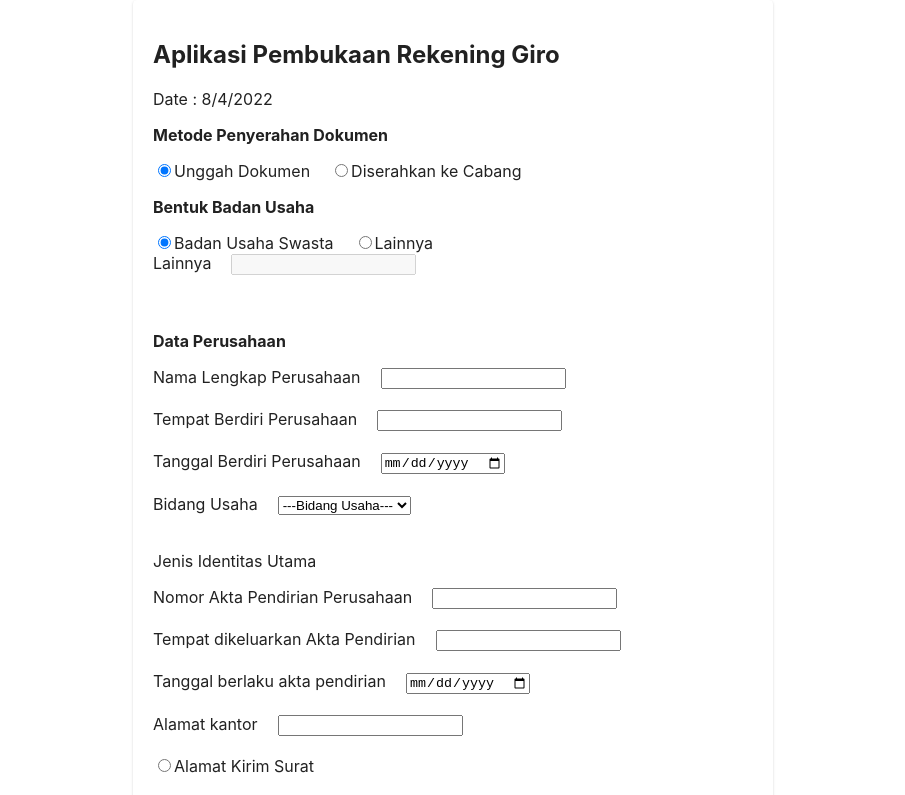
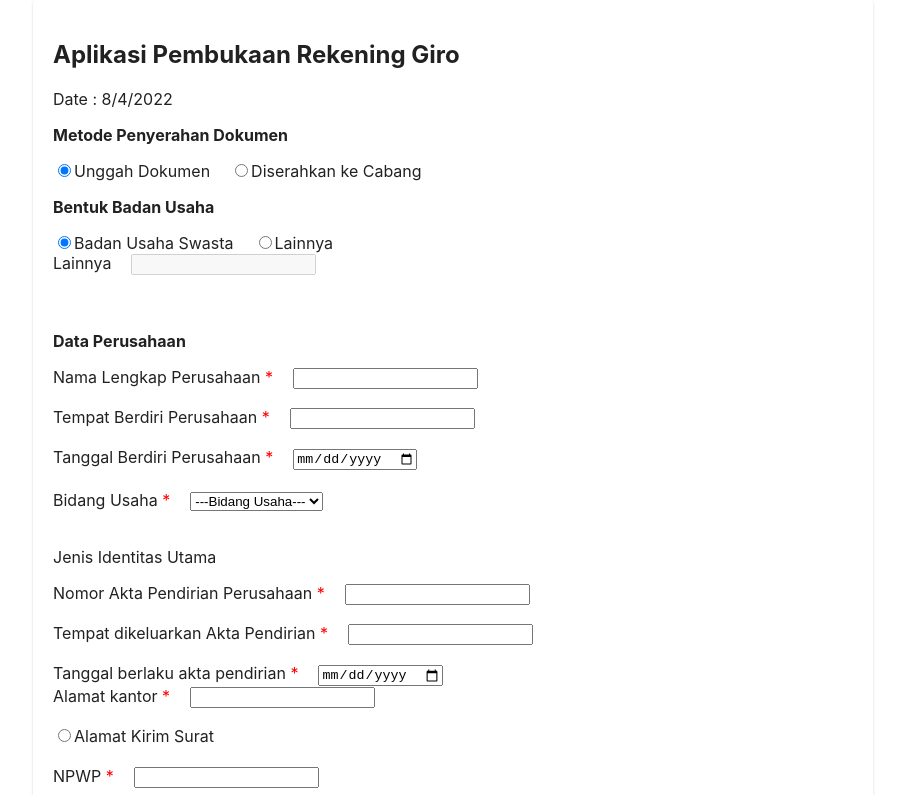
Before and after one commit to DeppaTori/current-account, a React (Create React App) app: page /form in a window 1280 px wide. Shown: the top 795 px of the page, without its empty margins (187-1092 px from the left). Built offline with nearby package versions, Linux system fonts and the light colour scheme.

Commit message:
add validation for checkbox

```diff
--- a/src/App.css
+++ b/src/App.css
@@ -39,3 +39,11 @@
 label {
   margin-right: 20px;
 }
+.error-text {
+  color: red;
+  font-size: 14px;
+}
+.required:after {
+  content: " *";
+  color: red;
+}
--- a/src/components/BentukBadanUsahaFields.js
+++ b/src/components/BentukBadanUsahaFields.js
@@ -50,7 +50,9 @@ export const BentukBadanUsahaFields = ({
         disabled={jenisBadanUsaha !== "lainnya" ? true : false}
       />
       <br />
-      {errLainnya.length > 0 && <span>{errLainnya}</span>}
+      {errLainnya.length > 0 && (
+        <span className="error-text">{errLainnya}</span>
+      )}
       <br />
     </>
   );
--- a/src/components/DataPerusahaanFields.js
+++ b/src/components/DataPerusahaanFields.js
@@ -18,8 +18,13 @@ export const DataPerusahaanFields = ({ errMsg, onChange }) => {
         errMsg={errMsg.tempat}
         onChange={onChange}
       />
-
-      <label htmlFor="tanggal">Tanggal Berdiri Perusahaan</label>
+      <div style={{ display: "flex", flexDirection: "row" }}>
+        <div>
+          <label htmlFor="tanggal" className="required">
+            Tanggal Berdiri Perusahaan
+          </label>
+        </div>
+        <div>
           <input
             id="tanggal"
             type="date"
@@ -27,10 +32,20 @@ export const DataPerusahaanFields = ({ errMsg, onChange }) => {
             onChange={onChange}
           />
           <br />
-      {errMsg.tanggal.length > 0 && <span>{errMsg.tanggal}</span>}
+          {errMsg.tanggal.length > 0 && (
+            <span className="error-text">{errMsg.tanggal}</span>
+          )}
+        </div>
+      </div>
+
       <br />
-      <label for="bidang">Bidang Usaha</label>
-
+      <div style={{ display: "flex", flexDirection: "row" }}>
+        <div>
+          <label for="bidang" className="required">
+            Bidang Usaha
+          </label>
+        </div>
+        <div>
           <select
             name={generateName("Bidang Usaha")}
             id="bidang"
@@ -41,7 +56,12 @@ export const DataPerusahaanFields = ({ errMsg, onChange }) => {
             <option value="pergudangan">Pergudangan</option>
           </select>
           <br />
-      {errMsg.bidang.length > 0 && <span>{errMsg.bidang}</span>}
+          {errMsg.bidang.length > 0 && (
+            <span className="error-text">{errMsg.bidang}</span>
+          )}
+        </div>
+      </div>
+
       <br />
     </>
   );
--- a/src/components/DateField.js
+++ b/src/components/DateField.js
@@ -1,11 +1,23 @@
 import { generateName } from "../Helper";
 
-export const DateField = ({ label, value, maxLength, errMsg, onChange }) => {
+export const DateField = ({
+  label,
+  value,
+  maxLength,
+  errMsg,
+  onChange,
+  required = true,
+}) => {
   const name = generateName(label);
   const id = name.concat("_id");
   return (
-    <>
-      <label htmlFor={id}>{label}</label>
+    <div style={{ display: "flex", flexDirection: "row" }}>
+      <div>
+        <label htmlFor={id} className={required ? "required" : ""}>
+          {label}
+        </label>
+      </div>
+      <div>
         <input
           id={id}
           type="date"
@@ -15,9 +27,11 @@ export const DateField = ({ label, value, maxLength, errMsg, onChange }) => {
           onChange={onChange}
         />
         <br />
-      {errMsg.length > 0 && <span>{errMsg}</span>}
+        {errMsg.length > 0 && <span className="error-text">{errMsg}</span>}
+      </div>
+
       <br />
-    </>
+    </div>
   );
 };
 
--- a/src/components/PersetujuanFields.js
+++ b/src/components/PersetujuanFields.js
@@ -1,34 +1,50 @@
-export const PersetujuanFields = () => {
+export const PersetujuanFields = ({ onChange, errMsg }) => {
   return (
     <>
       <h4>Persetujuan</h4>
       <div>
-        <p>Ketentuan dan Syarat khusu rekening Giro</p>
+        <p className="required">Ketentuan dan Syarat khusu rekening Giro</p>
         <input
           type="checkbox"
           id="ketentuan1"
-          name="ketentuan"
-          value="Ketentuan A"
+          name="ketentuanA"
+          onChange={onChange}
         />
         <label for="ketentuan1">Ketentuan A</label>
         <br />
         <input
           type="checkbox"
           id="ketentuan2"
-          name="ketentuan"
-          value="Ketentuan B"
+          name="ketentuanB"
+          onChange={onChange}
         />
         <label for="ketentuan2">Ketentuan B</label>
         <br />
+        {errMsg.ketentuan.length > 0 && (
+          <span className="error-text">{errMsg.ketentuan}</span>
+        )}
       </div>
       <div>
-        <p>Syarat Khusus Join Account</p>
-        <input type="checkbox" id="syarat1" name="ketentuan" value="Syarat A" />
+        <p className="required">Syarat Khusus Join Account</p>
+        <input
+          type="checkbox"
+          id="syarat1"
+          name="syaratA"
+          onChange={onChange}
+        />
         <label for="syarat1">Syarat A</label>
         <br />
-        <input type="checkbox" id="syarat2" name="ketentuan" value="Syarat B" />
+        <input
+          type="checkbox"
+          id="syarat2"
+          name="syaratB"
+          onChange={onChange}
+        />
         <label for="syarat2">Syarat B</label>
         <br />
+        {errMsg.syarat.length > 0 && (
+          <span className="error-text">{errMsg.syarat}</span>
+        )}
       </div>
     </>
   );
--- a/src/components/TextBoxField.js
+++ b/src/components/TextBoxField.js
@@ -1,11 +1,23 @@
 import { generateName } from "../Helper";
 
-export const TextBoxField = ({ label, value, maxLength, errMsg, onChange }) => {
+export const TextBoxField = ({
+  label,
+  value,
+  maxLength,
+  errMsg,
+  onChange,
+  required = true,
+}) => {
   const name = generateName(label);
   const id = name.concat("_id");
   return (
-    <>
-      <label htmlFor={id}>{label}</label>
+    <div style={{ display: "flex", flexDirection: "row" }}>
+      <div>
+        <label htmlFor={id} className={required ? "required" : ""}>
+          {label}
+        </label>
+      </div>
+      <div>
         <input
           id={id}
           type="text"
@@ -15,9 +27,12 @@ export const TextBoxField = ({ label, value, maxLength, errMsg, onChange }) => {
           onChange={onChange}
         />
         <br />
-      {errMsg.length > 0 && <span>{errMsg}</span>}
+        {errMsg.length > 0 && <span className="error-text">{errMsg}</span>}
+      </div>
+
       <br />
-    </>
+      <br />
+    </div>
   );
 };
 
--- a/src/pages/ApplicationForm.js
+++ b/src/pages/ApplicationForm.js
@@ -39,6 +39,10 @@ export const ApplicationForm = () => {
       tglBerlakuAkta: "",
       alamatKantor: "",
     },
+    persetujuan: {
+      ketentuan: "",
+      syarat: "",
+    },
   });
   const [namaPerusahaan, setNamaPerusahaan] = useState("");
   const [tempatBerdiriPerusahaan, setTempatBerdiriPerusahaan] = useState("");
@@ -49,6 +53,12 @@ export const ApplicationForm = () => {
     tempatKeluarAkta: "",
     tglBerlakuAkta: "",
     alamatKantor: "",
+  });
+  const [persetujuan, setPersetujuan] = useState({
+    ketentuanA: false,
+    ketentuanB: false,
+    syaratA: false,
+    syaratB: false,
   });
   let navigate = useNavigate();
 
@@ -245,6 +255,17 @@ export const ApplicationForm = () => {
       setBadanUsahaLainnya(e.target.value);
     }
 
+    // for checkbox
+
+    if (
+      ["syaratA", "syaratB", "ketentuanA", "ketentuanB"].includes(e.target.name)
+    ) {
+      setPersetujuan({
+        ...persetujuan,
+        [e.target.name]: e.target.checked,
+      });
+    }
+
     fieldsManager.forEach((field) => {
       if (e.target.name === field.name) {
         field.setState(e.target.value);
@@ -261,6 +282,8 @@ export const ApplicationForm = () => {
 
     let badanUsahaLainnyaError = "";
     let branchCodeError = "";
+    let syaratError = "";
+    let ketentuanError = "";
 
     let totalError = 0;
 
@@ -285,10 +308,22 @@ export const ApplicationForm = () => {
         totalError++;
       }
     }
+    if (persetujuan.syaratA === false && persetujuan.syaratB === false) {
+      syaratError = "Syarat Khusus Join Account tidak boleh kosong";
+    }
+    if (persetujuan.ketentuanA === false && persetujuan.ketentuanB === false) {
+      ketentuanError =
+        "Ketentuan dan Syarat khusu rekening Giro tidak boleh kosong";
+    }
 
     let mergeErrors = {
       badanUsahaLainnya: badanUsahaLainnyaError,
       branchCode: branchCodeError,
+      persetujuan: {
+        ...validationMessages.persetujuan,
+        syarat: syaratError,
+        ketentuan: ketentuanError,
+      },
       jenisIdentitasUtama: {},
     };
 
@@ -322,14 +357,14 @@ export const ApplicationForm = () => {
       ...mergeErrors,
     });
 
-    if (metodePenyerahan === "unggahdokumen") {
-      navigate("/upload-document", { replace: true });
-    }
+    // if (metodePenyerahan === "unggahdokumen") {
+    //   navigate("/upload-document", { replace: true });
+    // }
   };
 
   return (
     <div style={{ display: "flex", justifyContent: "center" }}>
-      <Paper style={{ width: "600px", textAlign: "left", padding: 20 }}>
+      <Paper style={{ width: "800px", textAlign: "left", padding: 20 }}>
         <h2>Aplikasi Pembukaan Rekening Giro</h2>
 
         <form onSubmit={handleSubmit}>
@@ -390,10 +425,17 @@ export const ApplicationForm = () => {
           <LaporanKeuanganTahunanFields />
           <AlamatElektronikFields />
           <KonfirmasiTransaksiFields />
-          <PersetujuanFields />
+          <PersetujuanFields
+            onChange={handleChange}
+            errMsg={validationMessages.persetujuan}
+          />
           <UnggahDokumenFields />
           <MetodePenyerahanDokumenFields />
+          <div style={{ display: "flex", flexDirection: "row" }}>
+            <div>
               <label htmlFor="branchcode">Branch Code</label>
+            </div>
+            <div>
               <input
                 id="branchcode"
                 type="text"
@@ -402,9 +444,15 @@ export const ApplicationForm = () => {
                 value={branchCode}
                 onChange={handleChange}
               />
+              <br />
               {validationMessages.branchCode.length > 0 && (
-            <span>{validationMessages.branchCode}</span>
+                <span className="error-text">
+                  {validationMessages.branchCode}
+                </span>
               )}
+            </div>
+          </div>
+
           <br />
 
           <input
```
Lines whose indentation alone changed are shown as unchanged.
